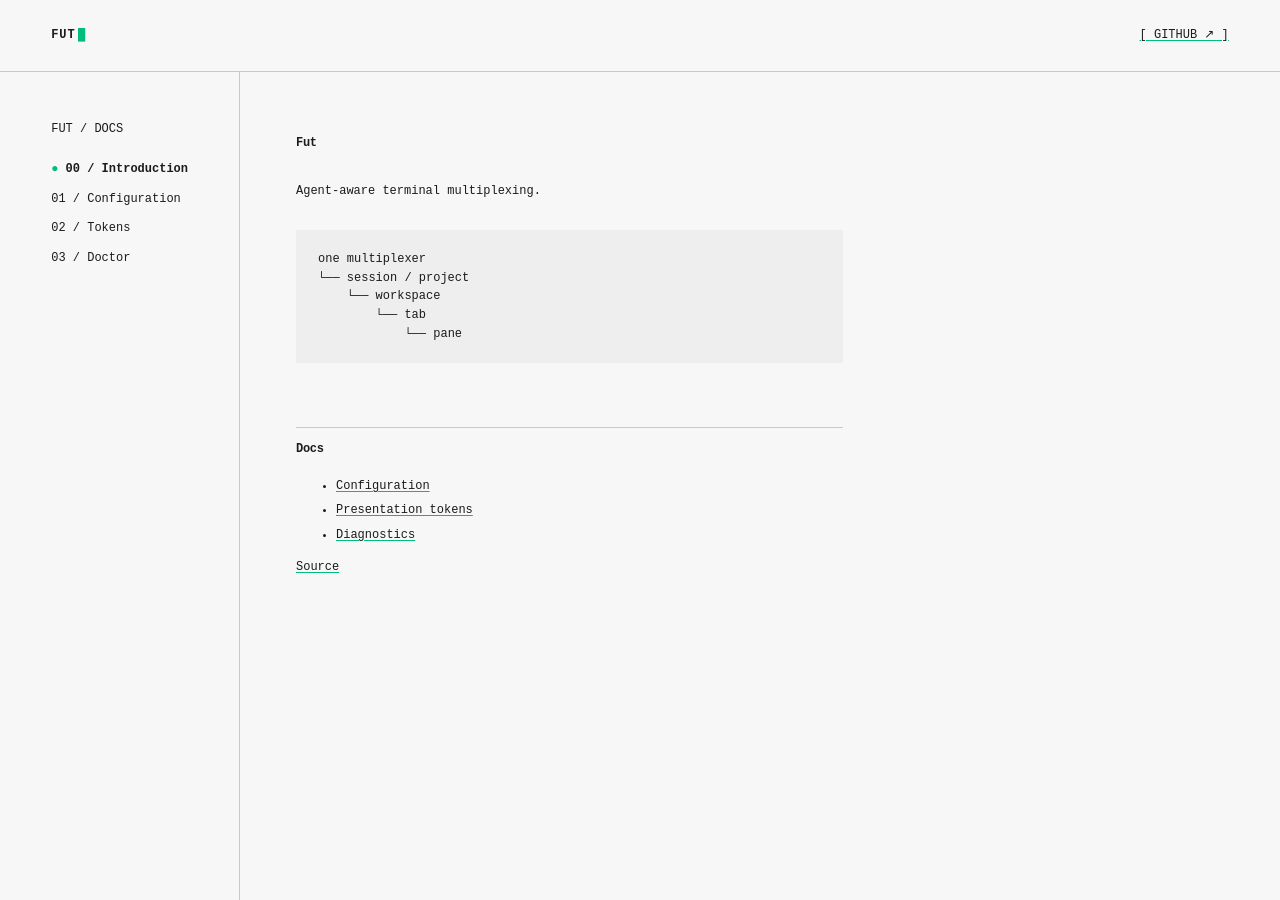
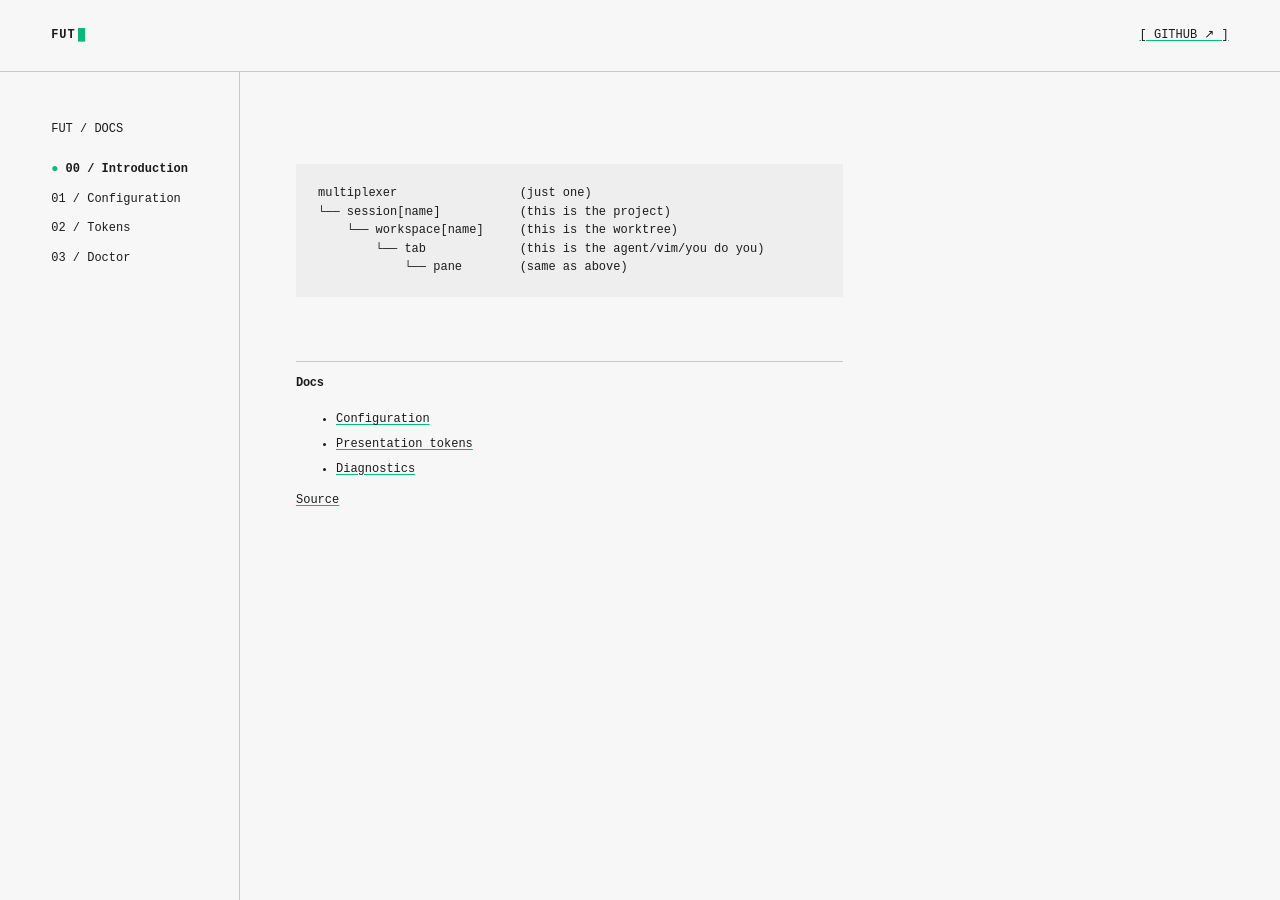
Before and after one commit to mikker/fut, a Jekyll site: the page built from docs/index.md, in a window 1280 px wide. Built offline with Jekyll 4.4.1, drawn with Linux system fonts in a browser that asks for light colours.

Commit message:
Clarify Fut resource hierarchy

````diff
--- a/docs/index.md
+++ b/docs/index.md
@@ -5,16 +5,12 @@ description: Agent-aware terminal multiplexing.
 permalink: /
 ---
 
-# Fut
-
-Agent-aware terminal multiplexing.
-
 ```text
-one multiplexer
-└── session / project
-    └── workspace
-        └── tab
-            └── pane
+multiplexer                 (just one)
+└── session[name]           (this is the project)
+    └── workspace[name]     (this is the worktree)
+        └── tab             (this is the agent/vim/you do you)
+            └── pane        (same as above)
 ```
 
 ## Docs
````
